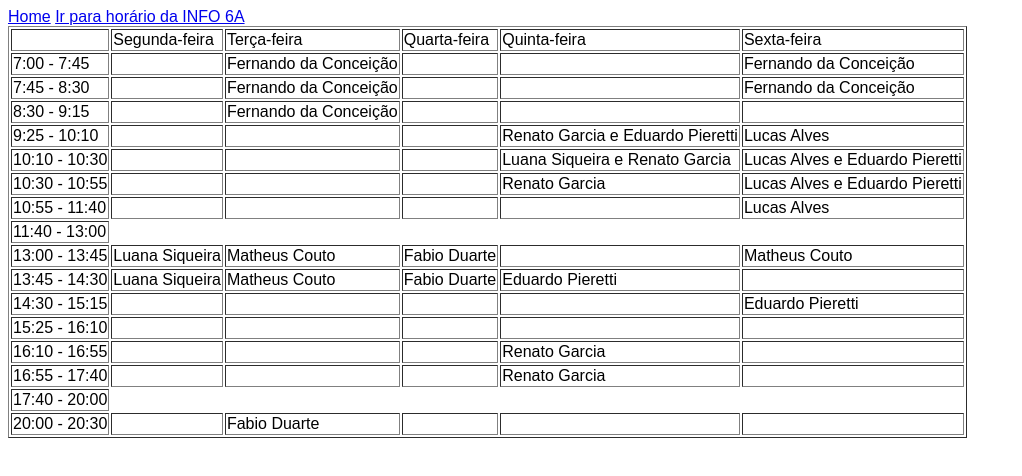
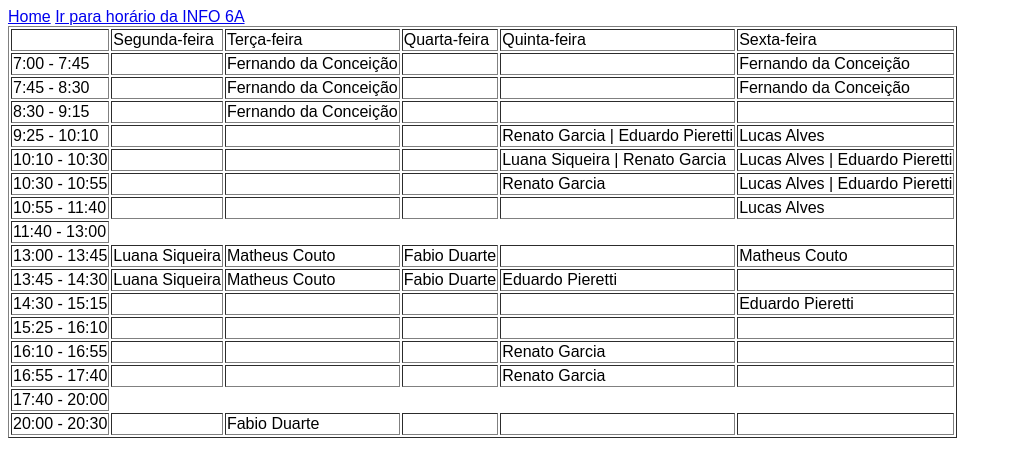
Before and after one commit to valencsoares/projetoPDM2, a website: page pe.html in a window 1280 px wide. Shown: the whole page, without its empty margins (0-1022 px from the left). Drawn offline with Linux system fonts and the light colour scheme.

Commit message:
Feito pequena mudança
Mudança nos horário em que mais de um professor tem PE

```diff
--- a/pe.html
+++ b/pe.html
@@ -53,7 +53,7 @@
             <td> </td>
             <td> </td>
             <td> </td>
-            <td>Renato Garcia e Eduardo Pieretti</td>
+            <td>Renato Garcia | Eduardo Pieretti</td>
             <td>Lucas Alves</td>
         </tr>
         <tr>
@@ -61,8 +61,8 @@
             <td> </td>
             <td> </td>
             <td> </td>
-            <td>Luana Siqueira e Renato Garcia</td>
-            <td>Lucas Alves e Eduardo Pieretti</td>
+            <td>Luana Siqueira | Renato Garcia</td>
+            <td>Lucas Alves | Eduardo Pieretti</td>
         </tr>
         <tr>
             <td> 10:30 - 10:55</td>
@@ -70,7 +70,7 @@
             <td> </td>
             <td> </td>
             <td>Renato Garcia</td>
-            <td>Lucas Alves e Eduardo Pieretti</td>
+            <td>Lucas Alves | Eduardo Pieretti</td>
         </tr>
         <tr>
             <td>10:55 - 11:40</td>
```
